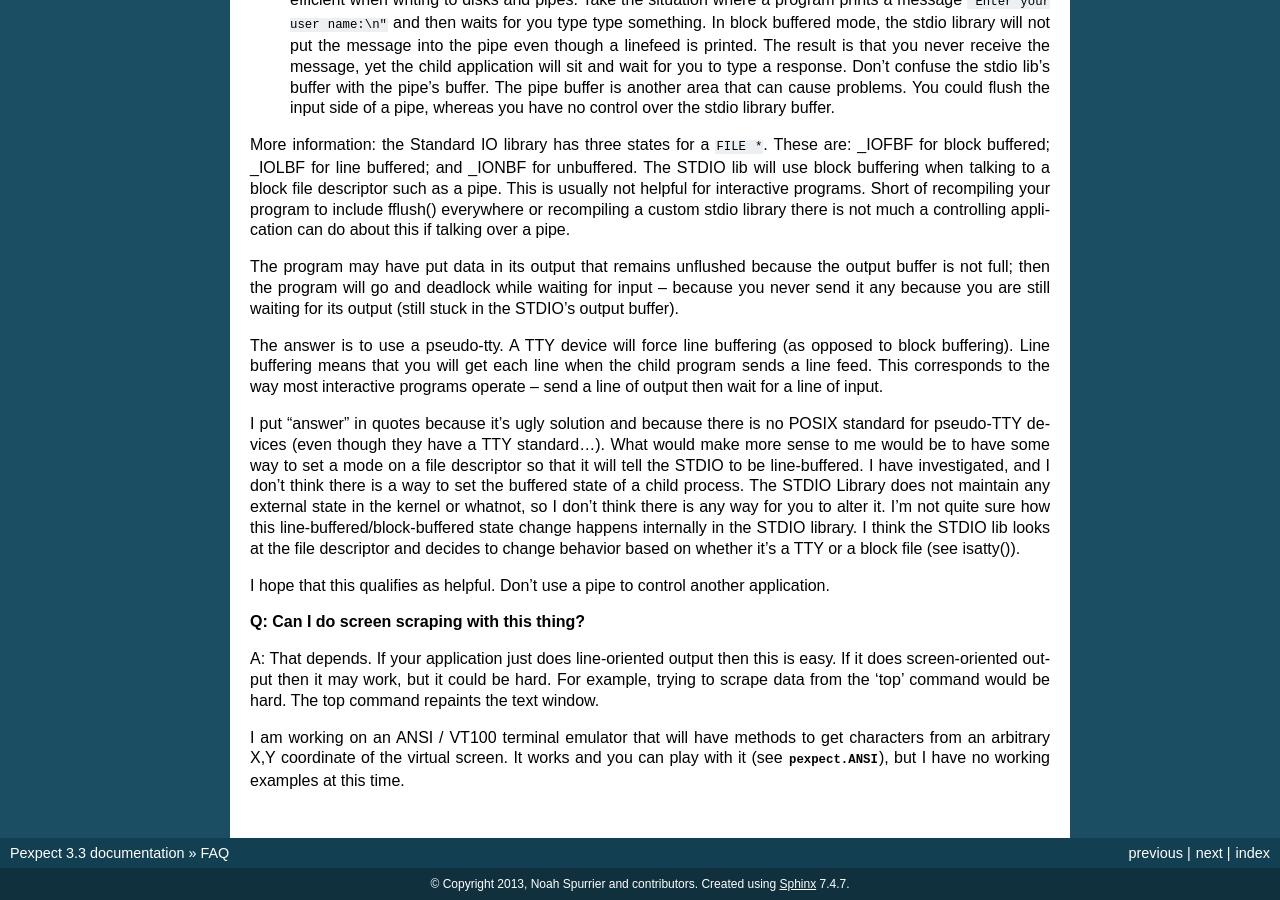
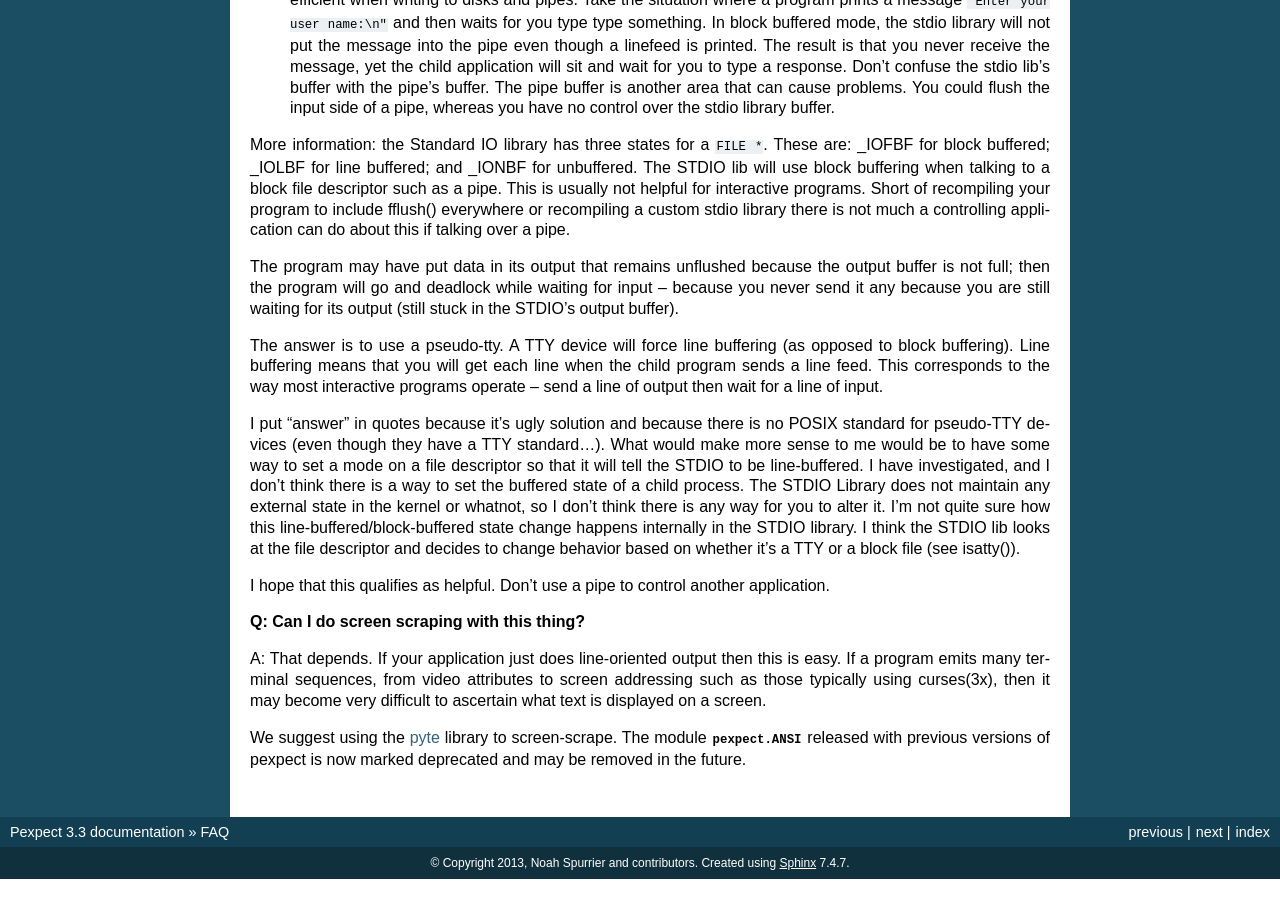
Before and after one commit to pexpect/pexpect, a Sphinx documentation site: the page built from doc/FAQ.rst, in a window 1280 px wide and 900 px high, scrolled down 1203 px. Built offline with Sphinx 7.4.7, drawn with Linux system fonts in a browser that asks for light colours; after the commit the page ends 2082 px from its top, so only the background shows below that.

Commit message:
FAQ redirected to pexpect.ANSI, redirect to pyte

```diff
--- a/doc/FAQ.rst
+++ b/doc/FAQ.rst
@@ -126,11 +126,10 @@ another application.
 **Q: Can I do screen scraping with this thing?**
 
 A: That depends. If your application just does line-oriented output then
-this is easy. If it does screen-oriented output then it may work, but it
-could be hard. For example, trying to scrape data from the 'top' command
-would be hard. The top command repaints the text window.
+this is easy. If a program emits many terminal sequences, from video
+attributes to screen addressing such as those typically using curses(3x), then
+it may become very difficult to ascertain what text is displayed on a screen.
 
-I am working on an ANSI / VT100 terminal emulator that will have methods
-to get characters from an arbitrary X,Y coordinate of the virtual screen.
-It works and you can play with it (see :mod:`pexpect.ANSI`), but I have
-no working examples at this time.
+We suggest using the `pyte <https://github.com/selectel/pyte>`_ library to
+screen-scrape.  The module :mod:`pexpect.ANSI` released with previous versions
+of pexpect is now marked deprecated and may be removed in the future.
```
